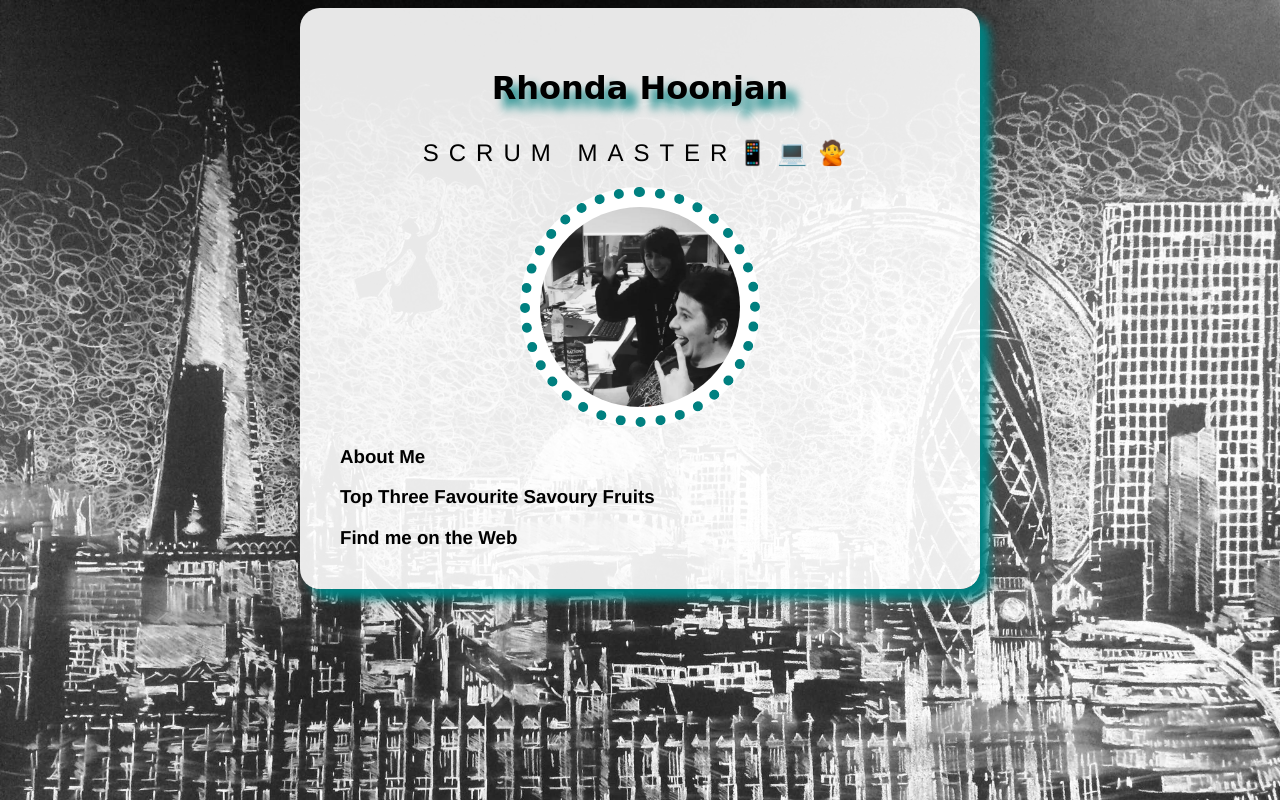
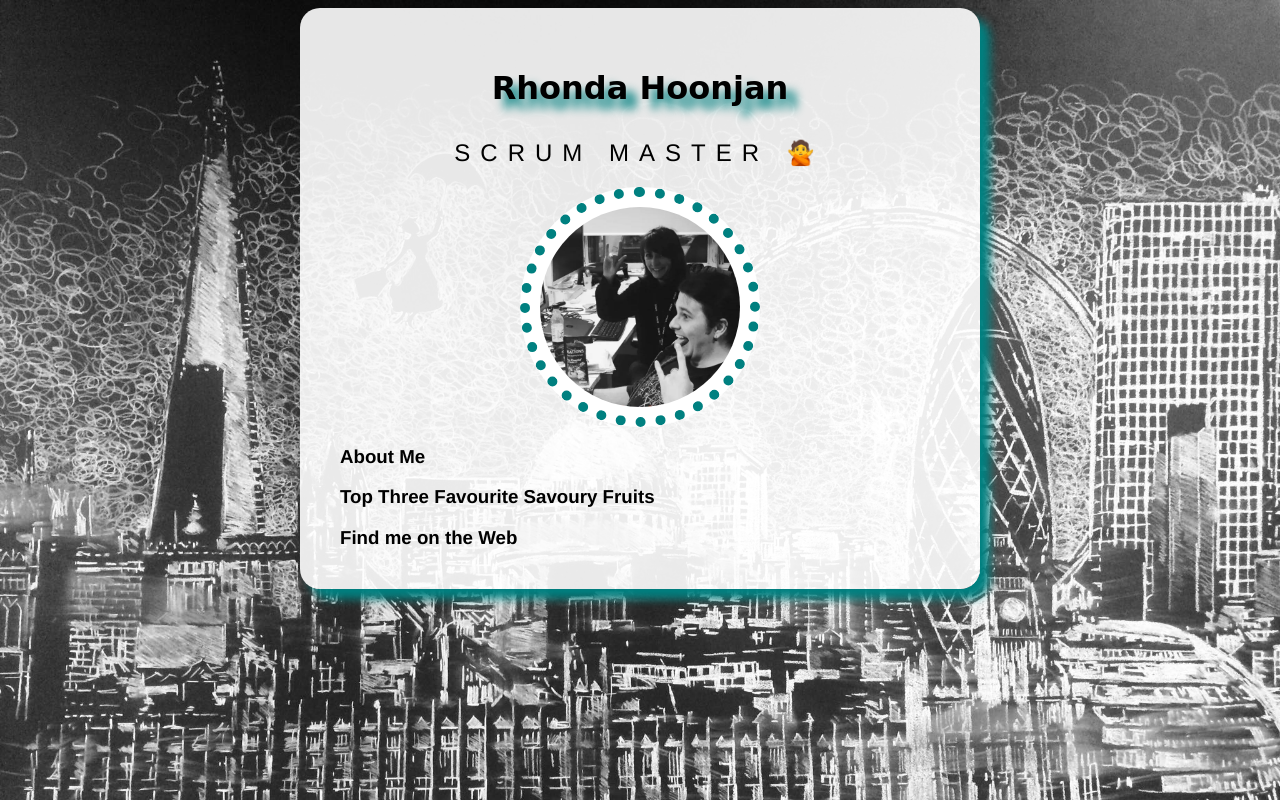
Before and after one commit to RhondaHoonjan/RhondaHoonjan.github.io, a plain HTML site: page index.html in a window 1280 px wide. Drawn offline with nearby package versions, Linux system fonts and the light colour scheme; a web font is replaced by a local one.

Commit message:
Update index.html

```diff
--- a/index.html
+++ b/index.html
@@ -20,7 +20,7 @@
 
 			<!--content of the page goes here -->
 			<h1>Rhonda Hoonjan</h1>
-			<h2>Scrum Master📱💻🙅</h2>
+			<h2>Scrum Master 🙅</h2>
 
 			<img src="images/RhondaHoonjan.jpg" alt="Rhonda Hoonjan" width="200">
 
```
